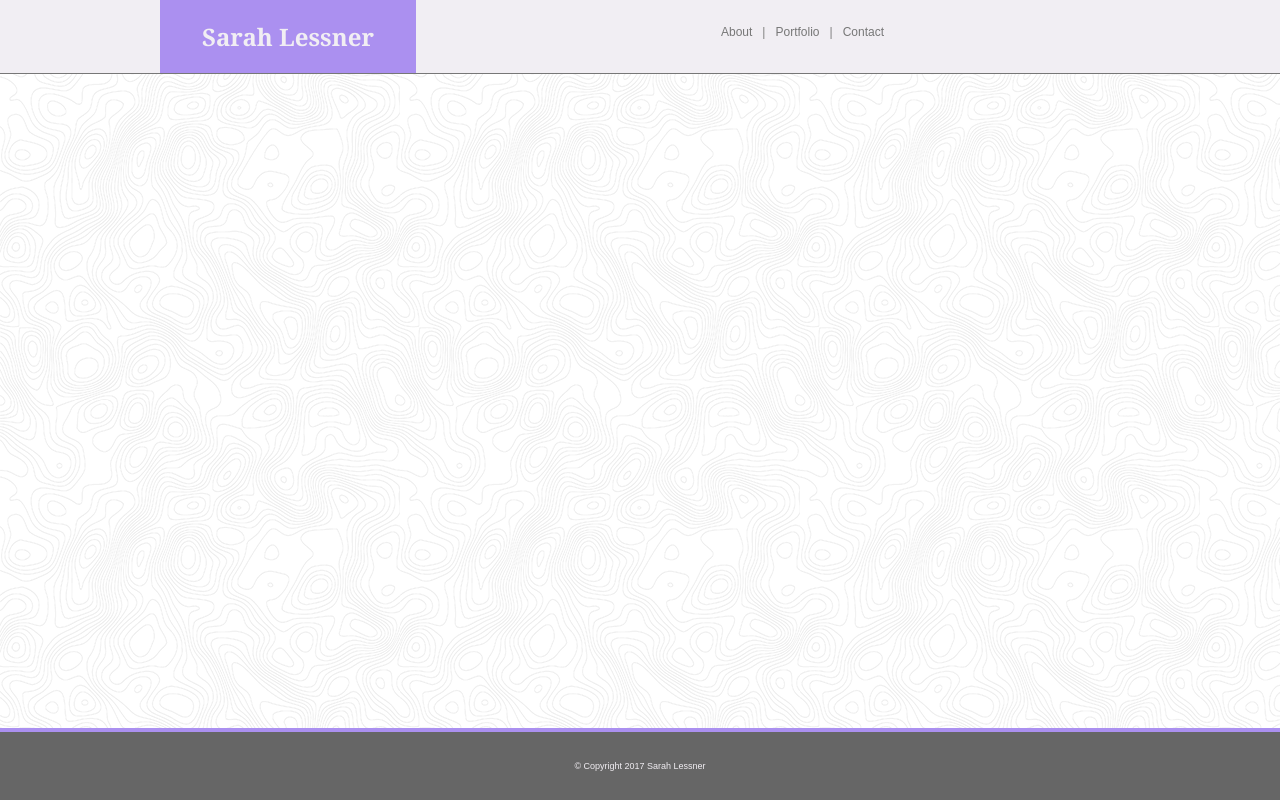
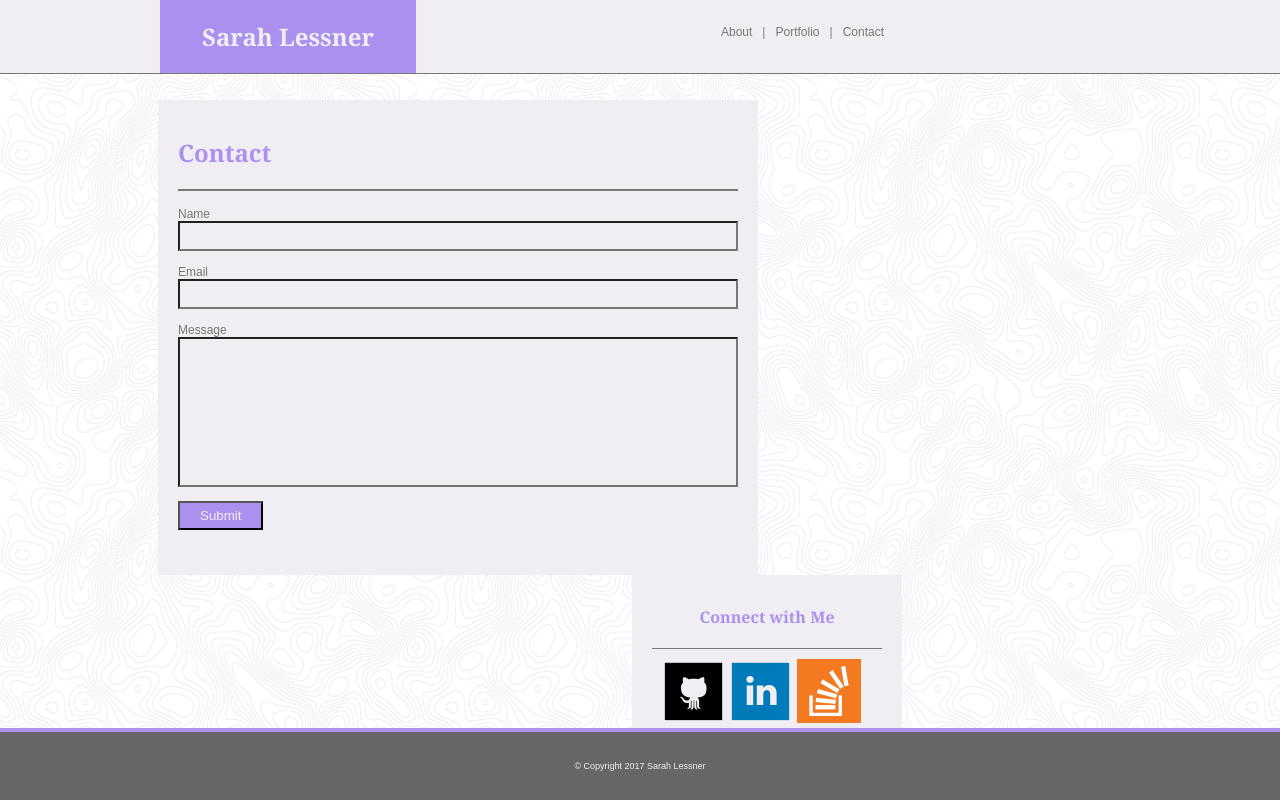
Before and after one commit to sarahlessner/basic-portfolio, a plain HTML site: page contact.html in a window 1280 px wide. Drawn offline with Linux system fonts and the light colour scheme.

Commit message:
contact and index done

```diff
--- a/assets/css/style.css
+++ b/assets/css/style.css
@@ -64,10 +64,10 @@ a {
 	overflow: auto;
 }
 
-#aboutmebox {
+#contentboxidx {
 	float: left;
 	background: #f1eef3;
-	height: 400px;
+	height: 475px;
 	width: 600px;
 	padding: 20px;
 	overflow: scroll;
@@ -75,7 +75,18 @@ a {
 
 }
 
-#aboutme {
+#contentboxcontact {
+	float: left;
+	background: #f1eef3;
+	height: 475px;
+	width: 600px;
+	padding: 20px;
+	overflow: auto;
+	margin-left: 150px;
+
+}
+
+#contentheader {
 	color: #ab90f0;
 	padding-bottom: 20px;
 	border-bottom: 2px solid #777777;
@@ -91,6 +102,32 @@ a {
 .textcontent {
 	line-height: 18px;
 	color: #777777;
+}
+
+#myform {
+	clear: both;
+	width: 100%;
+	color: #777777;
+}
+
+
+.inputs {
+	width: 100%;
+	height: 30px;
+	background: #f1eef3;
+}
+
+#msgbox {
+	height: 150px;
+	width: 100%;
+}
+
+#submit {
+	position: relative;
+	background: #ab90f0;
+	color: #f1eef3;
+	padding: 5px 20px 5px 20px;
+
 }
 
 #connect {
@@ -112,11 +149,13 @@ a {
 	text-align: center;
 }
 
-#icons {
+.icons {
 	position: relative;
 	padding-bottom: 20px;
 	padding-left: 10px;
 }
+
+
 
 
 footer {
--- a/contact.html
+++ b/contact.html
@@ -24,7 +24,7 @@
 			</div>
 			<div class="navitem">|
 			</div>
-			<div class="navitem" color:>
+			<div class="navitem">
 				<a href="portfolio.html">Portfolio</a>
 			</div>
 			<div class="navitem">|
@@ -36,6 +36,36 @@
 
 	</header>
 
+	<div id="content">
+		<div id="contentboxcontact">
+			<h1 id="contentheader">Contact</h1>
+			<form id="myform">
+				Name<br>
+				<input class="inputs" type="text" name="fullname"><br>
+				<br>
+				Email<br>
+				<input class="inputs"  type="email" name="email"><br>
+				<br>
+				Message <br>
+				<input class= "inputs" id="msgbox" type="text"  name="message"><br>
+				<br>
+				<input id="submit" type="submit" value="Submit">
+			</form>
+		</div>
+
+		<div id="connect">
+			<h1 id=connectme> Connect with Me </h1>
+
+				<div class="icons">
+					<a href="https://www.github.com/sarahlessner"><img width="64" height="64" src="assets/images/github-icon.png" alt="Github"></a>
+
+					<a href="https://www.linkedin.com/in/sarah-lessner-713ab932"><img width="64" height="64" src="assets/images/linkedin-icon.png" alt="Linkedin"></a>
+
+					<a href="http://stackoverflow.com/users/7697729/sarah-lessner"><img width="64" height="64" src="assets/images/stackoverflow-icon.png" alt="Stackoverflow"></a>
+				</div>
+		</div>
+	</div>
+</div>
 <footer>
 <p>&copy; Copyright 2017 Sarah Lessner</p>
 </footer>
```
Also changed, not shown: index.html (+3 -3 lines), 2 other files.
